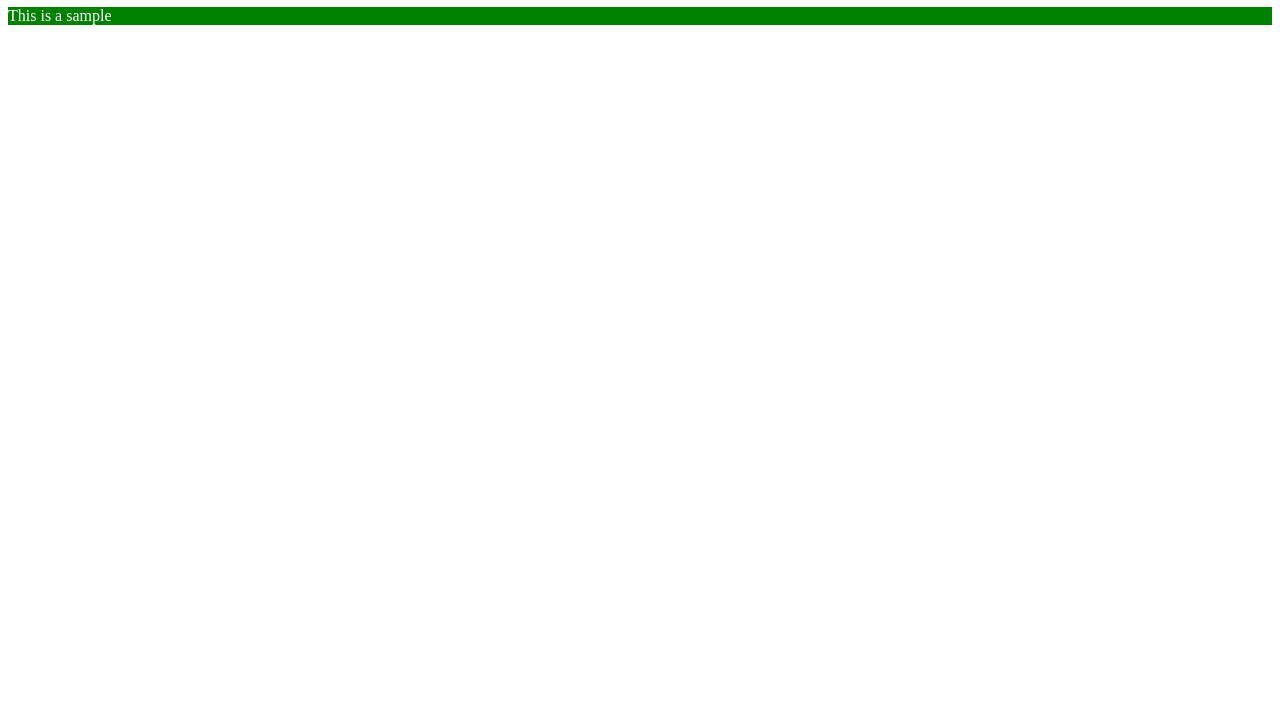
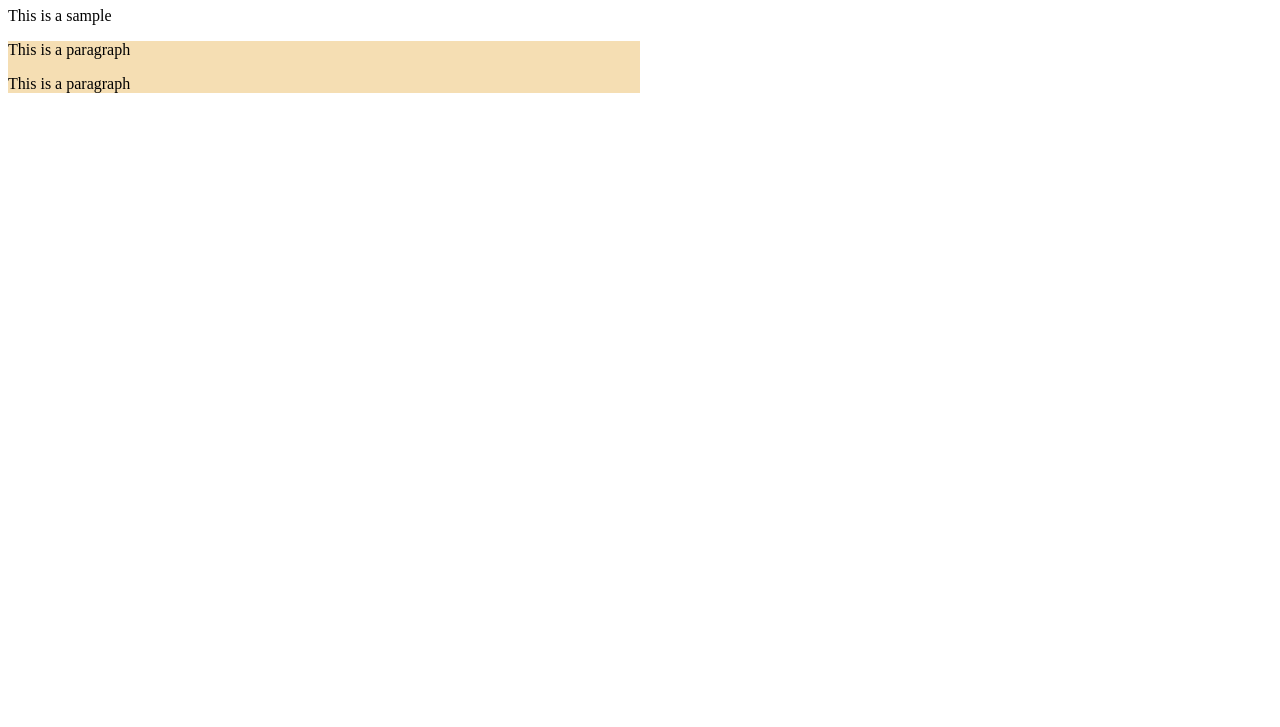
Before and after one commit to jennyez/sample-repository, a plain HTML site: page index.html in a window 1280 px wide. Shown: the part 73-800 px from the top of the page. Drawn offline with Linux system fonts and the light colour scheme.

Commit message:
Added class box

```diff
--- a/css/main.css
+++ b/css/main.css
@@ -2,3 +2,8 @@
     background-color: green;
     color:white;
 }
+
+.box{
+    width: 50%;
+    background-color: wheat;
+}
--- a/index.html
+++ b/index.html
@@ -7,6 +7,11 @@
 </head>
 <body>
     <h1> Hello Github! </h1>
-    <p class="color-green"> This is a sample </p>
+    <p class="clor-green"> This is a sample </p>
+
+    <div class="box">
+        <p> This is a paragraph </p>
+        <p> This is a paragraph </p>
+    </div>
 </body>
 </html>
```
